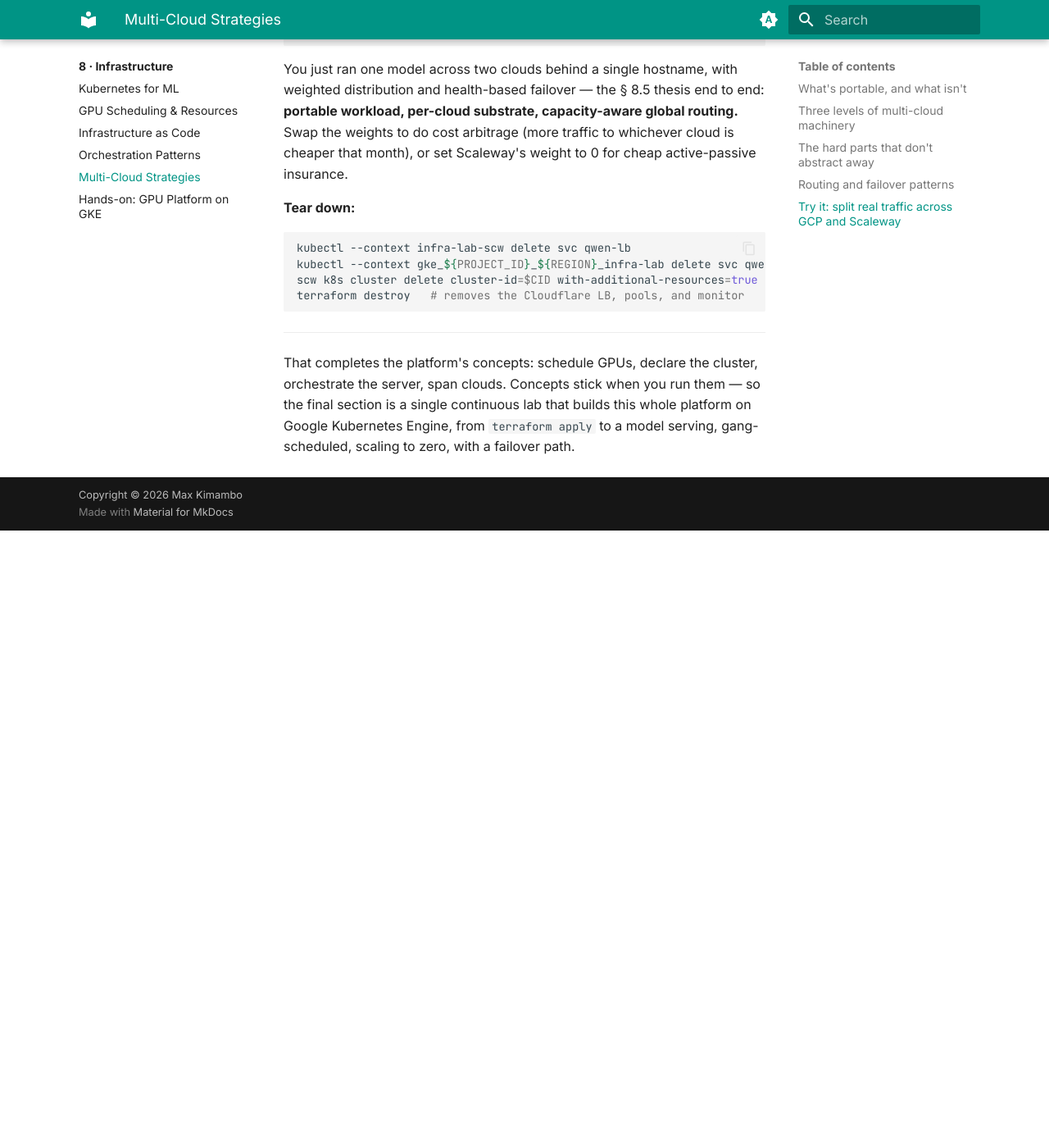
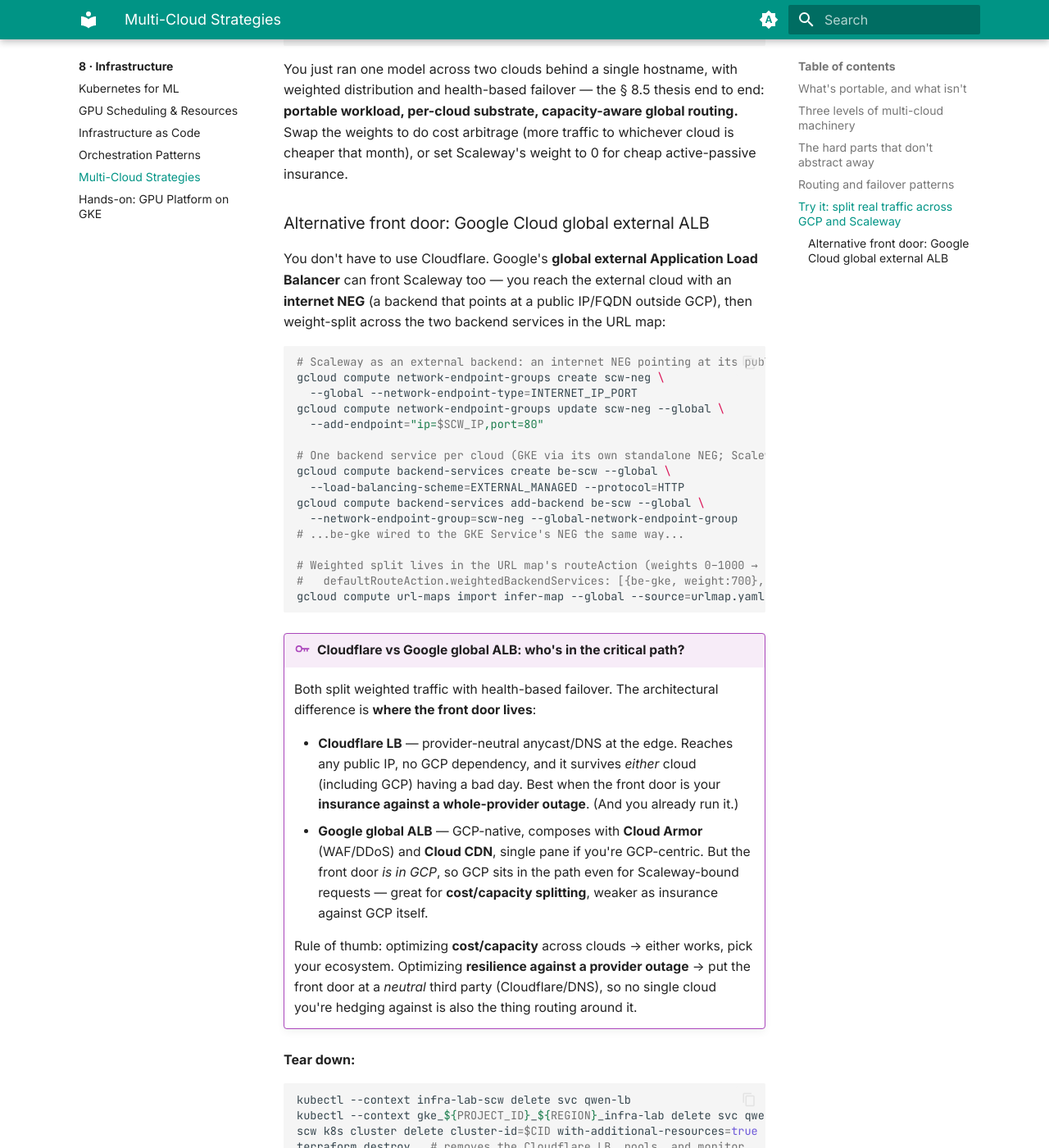
Before and after one commit to maxkimambo/inference-engineering-deep-dive, an MkDocs documentation site: the page built from docs/chapters/infrastructure/multi-cloud.md, in a window 1280 px wide and 1400 px high, scrolled down 5246 px. Shown: the whole window at 82% size. Built offline with MkDocs 1.6.1 and Material for MkDocs 9.7.7, drawn with Linux system fonts in a browser that asks for light colours; before the commit the page ends 5893 px from its top, so only the background shows below that; some of the changed text lies outside the part shown.

Commit message:
Ch8: add Google global LB as an alternative front door

````diff
--- a/docs/chapters/infrastructure/multi-cloud.md
+++ b/docs/chapters/infrastructure/multi-cloud.md
@@ -183,6 +183,48 @@
 capacity-aware global routing.** Swap the weights to do cost arbitrage (more traffic to whichever
 cloud is cheaper that month), or set Scaleway's weight to 0 for cheap active-passive insurance.
 
+### Alternative front door: Google Cloud global external ALB
+
+You don't have to use Cloudflare. Google's **global external Application Load Balancer** can front
+Scaleway too — you reach the external cloud with an **internet NEG** (a backend that points at a
+public IP/FQDN outside GCP), then weight-split across the two backend services in the URL map:
+
+```bash
+# Scaleway as an external backend: an internet NEG pointing at its public LB IP
+gcloud compute network-endpoint-groups create scw-neg \
+  --global --network-endpoint-type=INTERNET_IP_PORT
+gcloud compute network-endpoint-groups update scw-neg --global \
+  --add-endpoint="ip=$SCW_IP,port=80"
+
+# One backend service per cloud (GKE via its own standalone NEG; Scaleway via scw-neg)
+gcloud compute backend-services create be-scw --global \
+  --load-balancing-scheme=EXTERNAL_MANAGED --protocol=HTTP
+gcloud compute backend-services add-backend be-scw --global \
+  --network-endpoint-group=scw-neg --global-network-endpoint-group
+# ...be-gke wired to the GKE Service's NEG the same way...
+
+# Weighted split lives in the URL map's routeAction (weights 0–1000 → 70/30):
+#   defaultRouteAction.weightedBackendServices: [{be-gke, weight:700},{be-scw, weight:300}]
+gcloud compute url-maps import infer-map --global --source=urlmap.yaml
+```
+
+!!! key "Cloudflare vs Google global ALB: who's in the critical path?"
+    Both split weighted traffic with health-based failover. The architectural difference is **where
+    the front door lives**:
+
+    - **Cloudflare LB** — provider-neutral anycast/DNS at the edge. Reaches any public IP, no GCP
+      dependency, and it survives *either* cloud (including GCP) having a bad day. Best when the front
+      door is your **insurance against a whole-provider outage**. (And you already run it.)
+    - **Google global ALB** — GCP-native, composes with **Cloud Armor** (WAF/DDoS) and **Cloud CDN**,
+      single pane if you're GCP-centric. But the front door *is in GCP*, so GCP sits in the path even
+      for Scaleway-bound requests — great for **cost/capacity splitting**, weaker as insurance against
+      GCP itself.
+
+    Rule of thumb: optimizing **cost/capacity** across clouds → either works, pick your ecosystem.
+    Optimizing **resilience against a provider outage** → put the front door at a *neutral* third
+    party (Cloudflare/DNS), so no single cloud you're hedging against is also the thing routing around
+    it.
+
 **Tear down:**
 
 ```bash
@@ -190,6 +232,7 @@
 kubectl --context gke_${PROJECT_ID}_${REGION}_infra-lab delete svc qwen-lb
 scw k8s cluster delete cluster-id=$CID with-additional-resources=true
 terraform destroy   # removes the Cloudflare LB, pools, and monitor
+# if you built the Google ALB path instead, delete its url-map, backend-services, and scw-neg too
 ```
 
 ---
````
